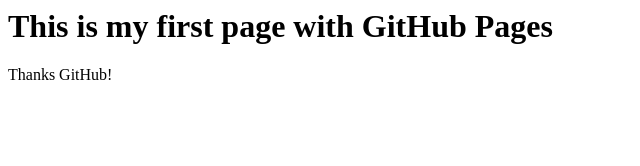
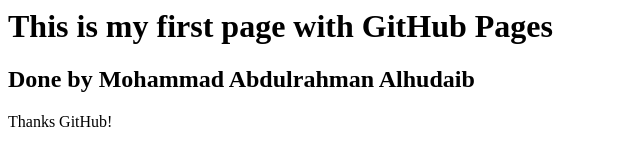
Before and after one commit to Mohd646/MITCDO2.3.2, a plain HTML site: page index.html in a window 1280 px wide. Shown: the whole page, without its empty margins (0-640 px from the left). Drawn offline with Linux system fonts and the light colour scheme.

Commit message:
Update index.html

```diff
--- a/index.html
+++ b/index.html
@@ -1,4 +1,5 @@
 <html>
 <h1> This is my first page with GitHub Pages </h1>
-<p>Thanks GitHub!</p>
+<h2> Done by Mohammad Abdulrahman Alhudaib</h2>
+  <p>Thanks GitHub!</p>
 </html>
```
